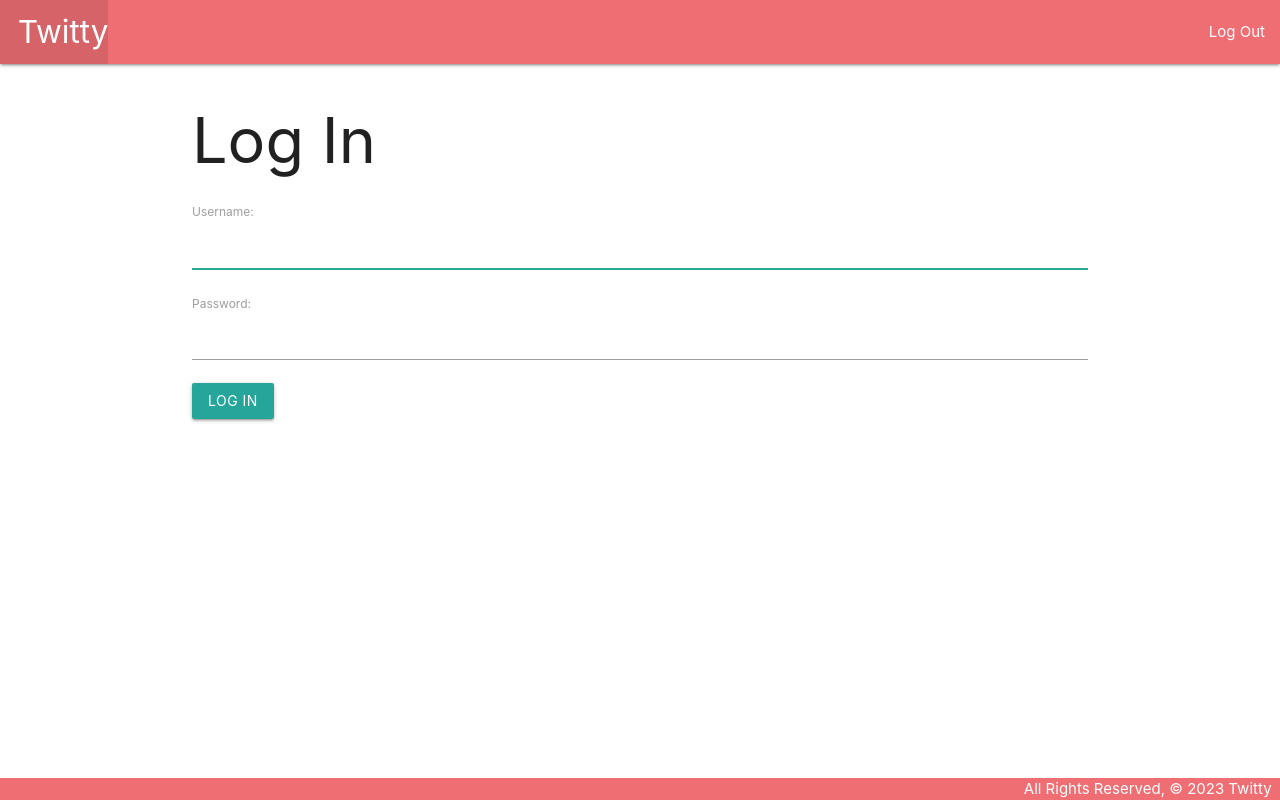
After one commit to phillaung/instaclone, a Django app: page /accounts/login/ in a window 1280 px wide. The commit adds this page. Run offline with Django 4.2, Linux system fonts and the light colour scheme.

Commit message:
login and logout functionalities

```diff
--- a/main_app/templates/base.html
+++ b/main_app/templates/base.html
@@ -17,6 +17,9 @@
             <ul>
               <li><a href="/" class="left brand-logo">&nbsp;&nbsp;Twitty</a></li>
             </ul>
+            <ul class="right">
+              <li><a href="{% url 'logout' %}">Log Out</a></li>
+            </ul>
           </div>
         </nav>
     </header>
--- /dev/null
+++ b/main_app/templates/registration/login.html
@@ -0,0 +1,12 @@
+{% extends 'base.html' %}
+{% block content %}
+
+<h1>Log In</h1>
+<form method="POST" action="{% url 'login' %}">
+    {% csrf_token %}
+    {{ form.as_p }}
+    <input type="hidden" name="next" value="{{ next }}">
+    <button type="submit" class="btn">Log In</button>
+</form>
+
+{% endblock %}
--- a/main_app/views.py
+++ b/main_app/views.py
@@ -1,5 +1,7 @@
 from django.shortcuts import render
+from django.contrib.auth.decorators import login_required
 
 # Create your views here.
+@login_required
 def home(request):
     return render(request, 'home.html')
--- a/twitty/settings.py
+++ b/twitty/settings.py
@@ -117,6 +117,9 @@ USE_TZ = True
 # https://docs.djangoproject.com/en/4.2/howto/static-files/
 
 STATIC_URL = 'static/'
+
+LOGIN_REDIRECT_URL = '/'
+LOGOUT_REDIRECT_URL = '/'
 # Default primary key field type
 # https://docs.djangoproject.com/en/4.2/ref/settings/#default-auto-field
 
--- a/twitty/urls.py
+++ b/twitty/urls.py
@@ -19,5 +19,6 @@ from django.urls import path, include
 
 urlpatterns = [
     path('admin/', admin.site.urls),
-    path('', include('main_app.urls'))
+    path('', include('main_app.urls')),
+    path('accounts/', include('django.contrib.auth.urls'))
 ]
```
Also changed, not shown: README.md.
